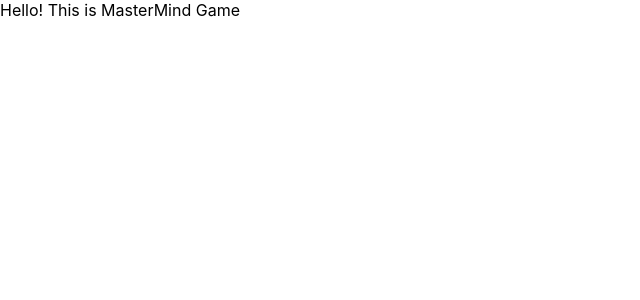
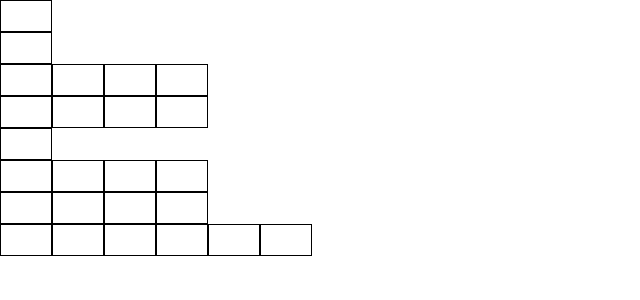
Before and after one commit to singhroshan1999/small-react-projects, a React (Create React App) app: page / in a window 1280 px wide. Shown: the top 300 px of the page, without its empty margins (0-640 px from the left). Built offline with nearby package versions, Linux system fonts and the light colour scheme.

Commit message:
created nessesory files and file structure

```diff
--- a/src/App.css
+++ b/src/App.css
@@ -1,3 +1,10 @@
 .App {
   text-align: center;
 }
+
+.border {
+  padding:5px;
+  border: 1px solid black;
+  width:40px;
+  display:inline-block;
+}
--- a/src/App.js
+++ b/src/App.js
@@ -1,10 +1,18 @@
 import React, { Component } from 'react';
 import './App.css';
+import Selector from './container/selector';
+import ListSelected from './container/ListSelected';
+import Result from './container/result';
+
 class App extends Component {
 
   render() {
     return (
-<div> Hello! This is MasterMind Game</div>
+<React.Fragment>
+<Result />
+<ListSelected />
+<Selector />
+</React.Fragment>
     );
   }
 }
--- /dev/null
+++ b/src/container/ListSelected.js
@@ -0,0 +1,13 @@
+import React from 'react';
+import Selected from './selected';
+
+const ListSelected = (porps) =>{
+    return (
+        <React.Fragment>
+            <Selected />
+            <Selected />
+        </React.Fragment>
+    )
+}
+
+export default ListSelected;
--- /dev/null
+++ b/src/container/result.js
@@ -0,0 +1,9 @@
+import React from 'react';
+
+const Reault = (props) => {
+    return (
+        <div className="border">&nbsp;</div>
+    )
+}
+
+export default Reault;
--- /dev/null
+++ b/src/container/selected.js
@@ -0,0 +1,28 @@
+import React from 'react';
+import Element from '../element';
+
+const selected = (props) => {//use loop here
+    const circles =
+    <React.Fragment>
+    <Element.SelectedCircle />
+    <Element.SelectedCircle />
+    <Element.SelectedCircle />
+    <Element.SelectedCircle />
+    </React.Fragment>;
+
+    const marker =
+    <React.Fragment>
+    <Element.MarkerCircle />
+    <Element.MarkerCircle />
+    <Element.MarkerCircle />
+    <Element.MarkerCircle />
+    </React.Fragment>;
+
+    return <div>
+        <Element.SerialNo />
+        <div>{circles}</div>
+        <div>{marker}</div>
+    </div>
+}
+
+export default selected;
--- /dev/null
+++ b/src/container/selector.js
@@ -0,0 +1,15 @@
+import React from 'react';
+import Element from '../element';
+
+const selector = (props) => {//use loop here
+    return <div>
+        <Element.SelectorCircle />
+        <Element.SelectorCircle />
+        <Element.SelectorCircle />
+        <Element.SelectorCircle />
+        <Element.SelectorCircle />
+        <Element.SelectorCircle />
+    </div>
+}
+
+export default selector;
--- /dev/null
+++ b/src/element.js
@@ -0,0 +1,18 @@
+import React from 'react';
+
+const Element = {
+    SelectorCircle: (props) => {
+        return <div className="border">&nbsp;</div>
+    },
+    SelectedCircle: (props) => {
+        return <div className="border">&nbsp;</div>
+    },
+    MarkerCircle:(props) => {
+        return <div className="border">&nbsp;</div>
+    },
+    SerialNo: (props) => {
+        return <div className="border">&nbsp;</div>
+    }
+}
+
+export default Element;
```
